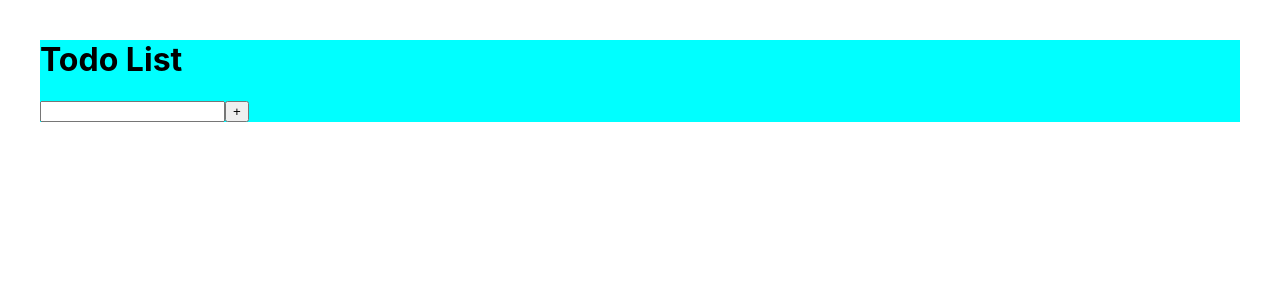
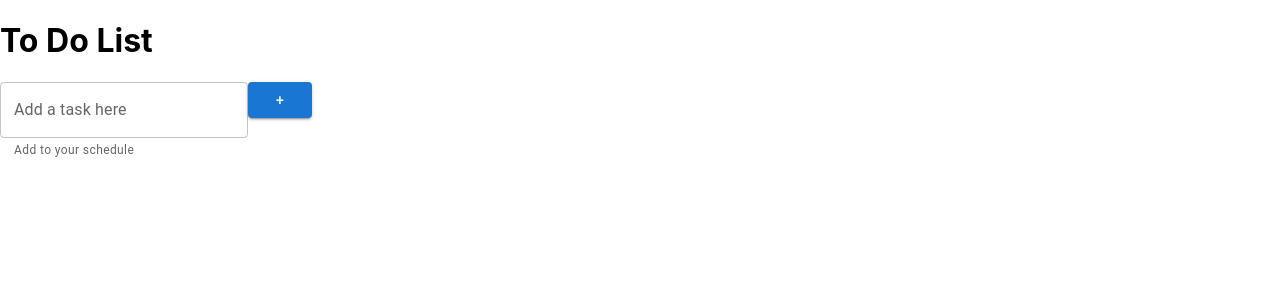
Before and after one commit to AnesuMuusha/todo-list, a React (Create React App) app: page / in a window 1280 px wide. Shown: the top 300 px of the page. Built offline with nearby package versions, Linux system fonts and the light colour scheme.

Commit message:
re-typed todo - To Do

```diff
--- a/src/Components/ToDoItem.js
+++ b/src/Components/ToDoItem.js
@@ -1,4 +1,6 @@
 import React, { useState } from "react";
+import Button from "@mui/material/Button";
+import TextField from "@mui/material/TextField";
 import "./ToDoItem.css";
 
 const ToDoItem = () => {
@@ -22,24 +24,32 @@ const ToDoItem = () => {
   };
 
   return (
-    <div className="todo_bg">
-
-      <h1>Todo List</h1>
-
-      <input
+    <div className="todo-bg">
+      <div>
+        <h1>To Do List</h1>
+        <TextField
+        className="todo-bg_textfield"
+          helperText="Add to your schedule"
           type="text"
           value={input}
           onChange={(e) => setInput(e.target.value)}
+          id="outlined-basic"
+          label="Add a task here"
+          variant="outlined"
         />
-      <button onClick={() => addTodo(input)}>+</button>
+
+        <Button variant="contained" onClick={() => addTodo(input)}>+</Button>
         <ul>
           {list.map((todo) => (
             <li key={todo.id}>
               {todo.todo}
-            <button btn onClick={() => deleteTodo(todo.id)}>&times;</button>
+              <button className="btn" btn onClick={() => deleteTodo(todo.id)}>
+                &times;
+              </button>
             </li>
           ))}
         </ul>
+      </div>
     </div>
   );
 };
```
Lines whose indentation alone changed are shown as unchanged.
